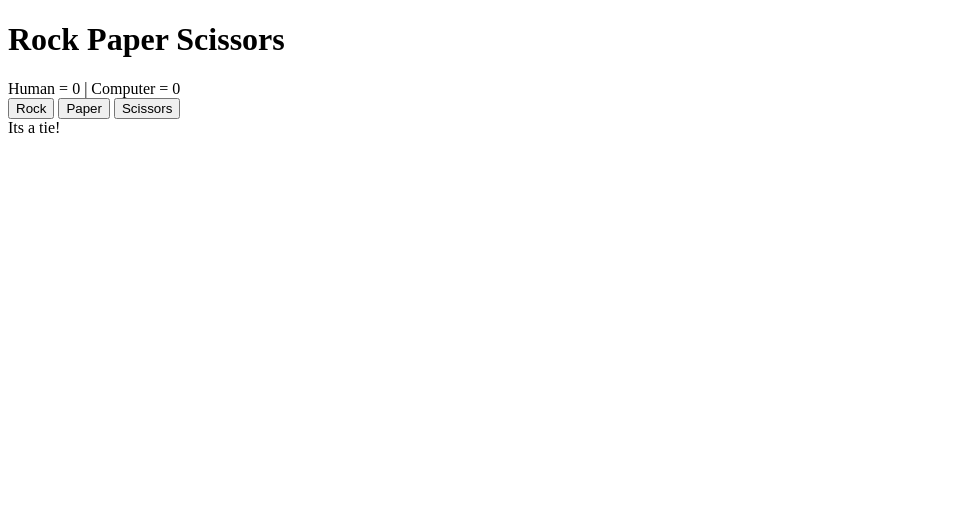
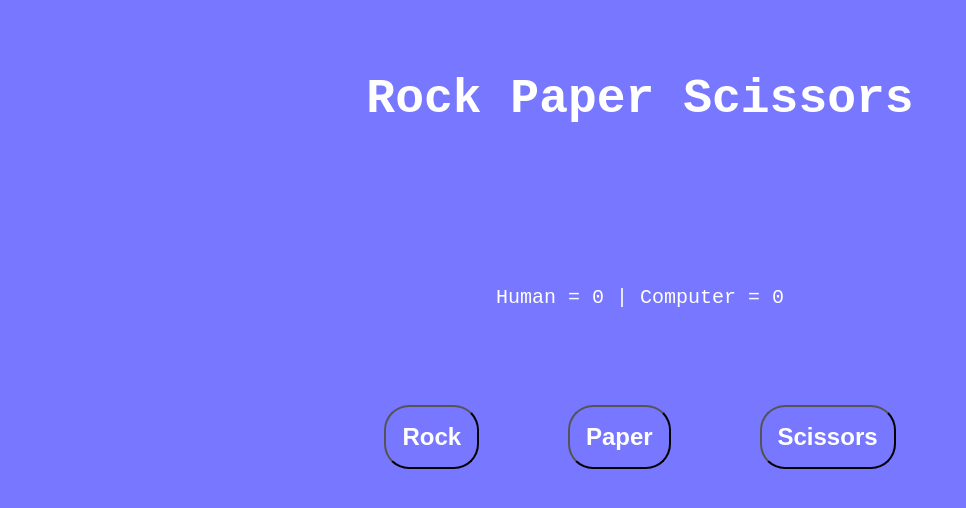
Before and after one commit to od-8/Rock-Paper-Scissors, a plain HTML site: page index.html in a window 1280 px wide. Both pictures are taken after a click on the button "Rock". Shown: the whole page, without its empty margins (0-966 px from the left). Drawn offline with Linux system fonts and the light colour scheme.

Commit message:
feat: Added styling and finished project

```diff
--- a/index.html
+++ b/index.html
@@ -4,10 +4,11 @@
     <meta charset="UTF-8">
     <meta name="viewport" content="width=device-width, initial-scale=1.0">
     <title>Rock Paper Scissors</title>
+    <link rel="stylesheet" href="styles.css">
     <script src="script.js" defer></script>
 </head>
-<body class="body">
-    <h1 class="header">Rock Paper Scissors</h1>
+<body>
+    <h1>Rock Paper Scissors</h1>
     <div id="score">Human = 0 | Computer = 0</div>
 
     <div class="choices">
--- a/script.js
+++ b/script.js
@@ -1,20 +1,24 @@
 const rockButton = document.querySelector("#rock-btn");
 rockButton.addEventListener("click", () => {
     playRound("rock", getComputerChoice());
+    printWinner();
 });
 
 const paperButton = document.querySelector("#paper-btn");
 paperButton.addEventListener("click", () => {
     playRound("paper", getComputerChoice());
+    printWinner();
 });
 
 const scissorsButton = document.querySelector("#scissors-btn");
 scissorsButton.addEventListener("click", () => {
     playRound("scissors", getComputerChoice());
+    printWinner();
 });
 
-let humanScore = 0
-let computerScore = 0
+const winner = document.querySelector("#winner");
+let computerScore = 0;
+let humanScore = 0;
 
 function getComputerChoice() {
     let computerChoice = Math.floor(Math.random() * 3) + 1;
@@ -31,33 +35,35 @@ function getComputerChoice() {
 }
 
 function playRound(human, computer) {
+    clearWinner();
+
     if (human == computer) {
-        printTie();
     } else if ((human == "rock" && computer == "scissors") ||
         (human == "paper" && computer == "rock") ||
         (human == "scissors" && computer == "paper")) {
 
-        humanScore += 1
-        printWinner("win", computer, human);
+        humanScore += 1;
     } else {
-        computerScore += 1
-        printWinner("lose", computer, human);
+        computerScore += 1;
     }
 
-    printScore()
+    printScore();
 }
 
-function printWinner(result, win, lose) {
-    const winner = document.querySelector("#winner");
-    winner.textContent = `You ${result}! ${win} beats ${lose}.`
+function printWinner() {
+
+    if (computerScore % 5 == 0 && computerScore > humanScore) {
+        winner.textContent = `You Lose! The computer one.`;
+    } else if (humanScore % 5 == 0 && humanScore > computerScore) {
+        winner.textContent = `You Win! Congratulations.`;
+    }
+}
+
+function clearWinner() {
+    winner.textContent = "";
 }
 
 function printScore() {
     const score = document.querySelector("#score");
-    score.textContent = `Human = ${humanScore} | Computer = ${computerScore}`
+    score.textContent = `Human = ${humanScore} | Computer = ${computerScore}`;
 }
-
-function printTie() {
-    const tie = document.querySelector("#winner");
-    tie.textContent = `Its a tie!`
-}
--- a/styles.css
+++ b/styles.css
@@ -0,0 +1,43 @@
+body {
+    display: flex;
+    flex-direction: column;
+    justify-content: center;
+    align-items: center;
+    gap: 96px;
+    font-family: 'Courier New', Courier, monospace;
+    background-color: rgb(119, 119, 255);
+    color: white;
+}
+
+div {
+    flex: 1;
+    display: flex;
+    justify-content: space-around;
+    width: 600px;
+}
+
+h1 {
+    padding: 32px;
+    font-weight: 900;
+    font-size: 48px;
+}
+
+button {
+    font-size: 24px;
+    border-radius: 25px;
+    padding: 16px;
+    background-color: rgb(119, 119, 255);
+    color: white;
+    font-weight: 900;
+}
+
+button:hover {
+    background-color: white;
+    color: rgb(119, 119, 255);
+}
+
+#score,
+#winner {
+    font-size: 20px;
+
+}
```
